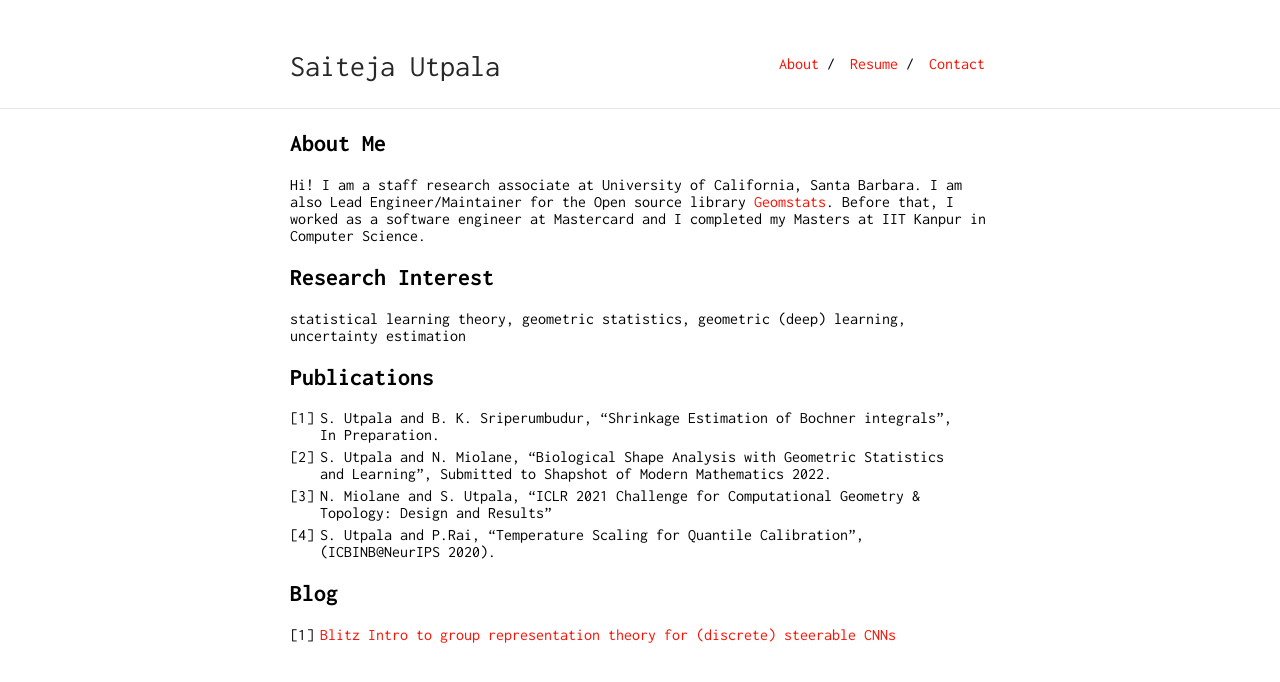
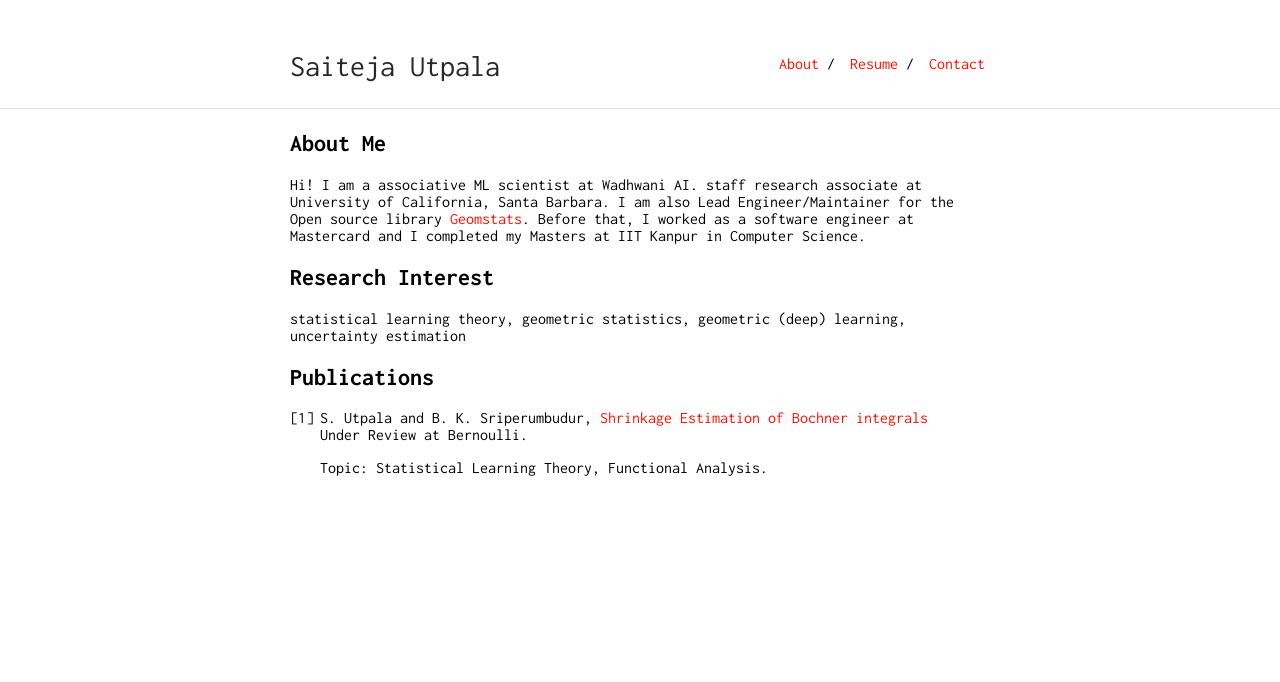
Before and after one commit to SaitejaUtpala/saitejautpala.github.io, a Jekyll site: the page built from index.md, in a window 1280 px wide. Shown: the top 682 px of the page. Built offline with Jekyll 4.4.1, drawn with Linux system fonts in a browser that asks for light colours; our own code applies the rules of GitHub Pages for plain Markdown files.

Commit message:
first update

```diff
--- a/index.md
+++ b/index.md
@@ -4,7 +4,7 @@ layout: default
 
 ## About Me
 
-Hi! I am a staff research associate at University of California, Santa Barbara. I am also Lead Engineer/Maintainer for the Open source library <a href="https://github.com/geomstats/geomstats">Geomstats</a>. Before that, I worked as a software engineer at Mastercard and I completed my Masters at IIT Kanpur in Computer Science.
+Hi! I am a associative ML scientist at Wadhwani AI. staff research associate at University of California, Santa Barbara. I am also Lead Engineer/Maintainer for the Open source library <a href="https://github.com/geomstats/geomstats">Geomstats</a>. Before that, I worked as a software engineer at Mastercard and I completed my Masters at IIT Kanpur in Computer Science.
 
 ## Research Interest
 
@@ -14,12 +14,6 @@ statistical learning theory, geometric statistics, geometric (deep) learning, un
 
 ## Publications
 
-1. S. Utpala and B. K. Sriperumbudur, "Shrinkage Estimation of Bochner integrals", In Preparation.
-2. S. Utpala and N. Miolane, "Biological Shape Analysis with Geometric Statistics and Learning", Submitted to Shapshot of Modern Mathematics 2022.
-3. N. Miolane and S. Utpala, "ICLR 2021 Challenge for Computational Geometry & Topology: Design and Results"
-4. S. Utpala and P.Rai, "Temperature Scaling for Quantile Calibration", (ICBINB@NeurIPS 2020).
+1. S. Utpala and B. K. Sriperumbudur, <a href="https://arxiv.org/pdf/2207.06357.pdf">Shrinkage Estimation of Bochner integrals</a> Under Review at Bernoulli.
 
-## Blog
-
-<!-- 1.  <a href="/group_equivariant_notebooks.html">Regular Group Equivariant Neural Networks</a> -->
-2.  <a href="/minGRT.html">Blitz Intro to group representation theory for (discrete) steerable CNNs</a>
+   Topic:  Statistical Learning Theory, Functional Analysis.
```
